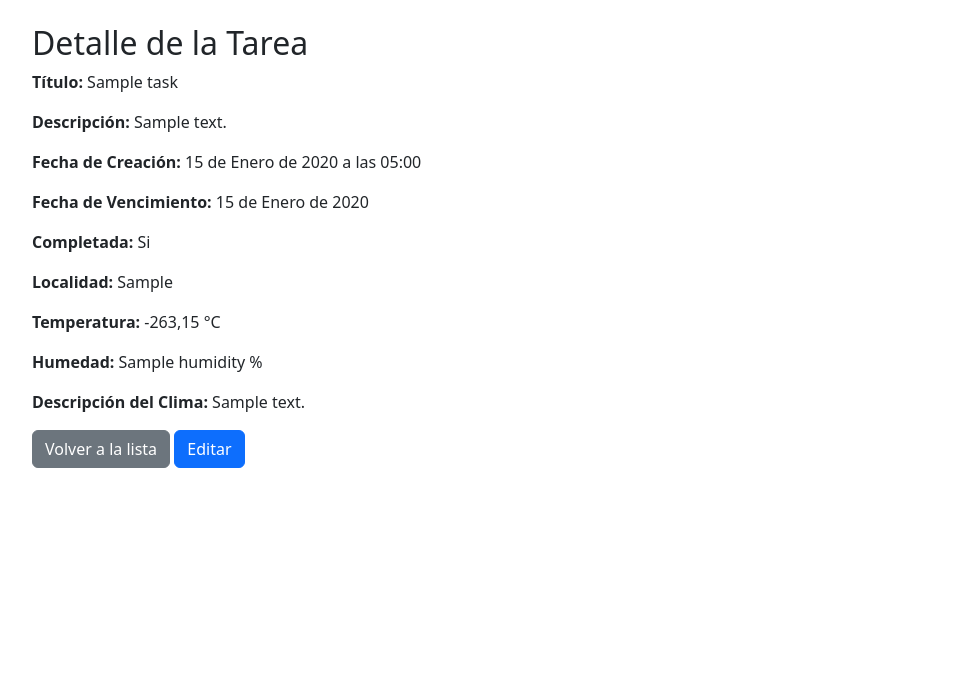
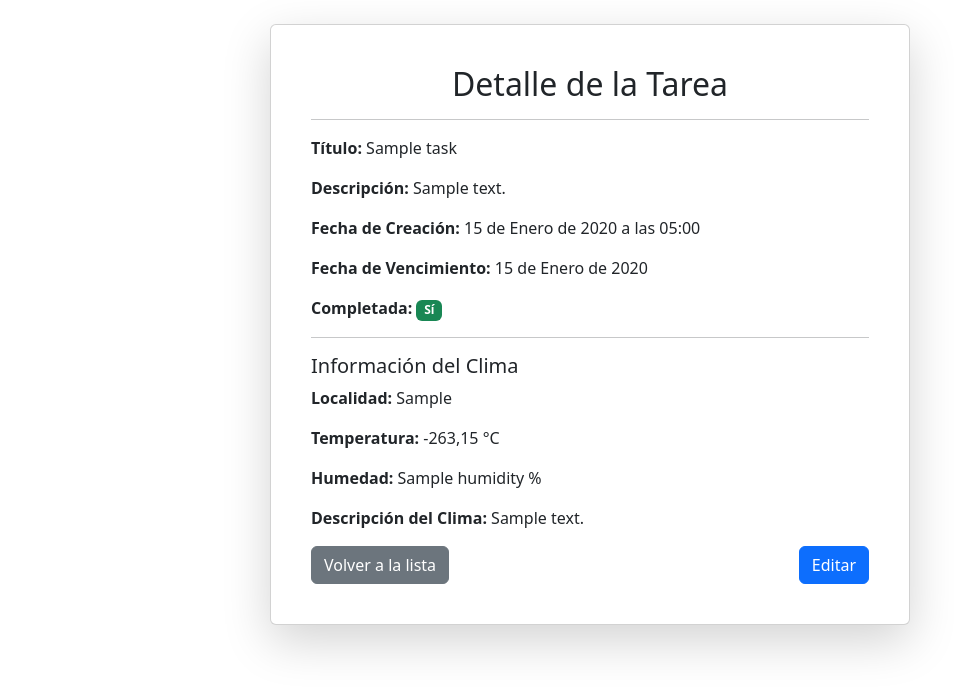
Before and after one commit to ZeusPod/todo_app_tech_interview, a Django app: page /task/1/ in a window 1280 px wide. Shown: the part 56-749 px from the top of the page, without its empty margins (50-1004 px from the left). Run offline with Django 5.2, Linux system fonts and the light colour scheme; tables that the repository leaves empty hold one stand-in row (values such as "Sample post"); a database or web service that is not in the repository returns one stand-in record (values such as "Sample title"); data that the repository does not hold is empty.

Commit message:
se mejora la presentacion template detail

```diff
--- a/templates/task_manager/task_detail.html
+++ b/templates/task_manager/task_detail.html
@@ -3,23 +3,36 @@
 {% block title %}Detalle de Tarea{% endblock %}
 
 {% block content %}
-    <h2>Detalle de la Tarea</h2>
+<div class="d-flex justify-content-center">
+    <div class="card shadow-lg p-4" style="width: 40rem;">
+        <div class="card-body">
+            <h2 class="card-title text-center">Detalle de la Tarea</h2>
+            <hr>
             <p><strong>Título:</strong> {{ task.title }}</p>
             <p><strong>Descripción:</strong> {{ task.description }}</p>
             <p><strong>Fecha de Creación:</strong> {{ task.created_at }}</p>
             <p><strong>Fecha de Vencimiento:</strong> {{ task.due_date }}</p>
 
-    {% if task.completed %}
-        <p><strong>Completada:</strong> Si</p>
-    {% else %}
-        <p><strong>Completada:</strong> No</p>
-    {% endif %}
+            <p><strong>Completada:</strong>
+                <span class="badge {% if task.completed %}bg-success{% else %}bg-danger{% endif %}">
+                    {% if task.completed %}Sí{% else %}No{% endif %}
+                </span>
+            </p>
+
             {% if task.city %}
+                <hr>
+                <h5>Información del Clima</h5>
                 <p><strong>Localidad:</strong> {{ task.city }}</p>
                 <p><strong>Temperatura:</strong> {{ temperature }} °C</p>
                 <p><strong>Humedad:</strong> {{ humidity }} %</p>
                 <p><strong>Descripción del Clima:</strong> {{ weather_description }}</p>
             {% endif %}
+
+            <div class="d-flex justify-content-between mt-3">
                 <a href="{% url 'task_list' %}" class="btn btn-secondary">Volver a la lista</a>
                 <a href="{% url 'update_task' task.id %}" class="btn btn-primary">Editar</a>
+            </div>
+        </div>
+    </div>
+</div>
 {% endblock %}
```
Lines whose indentation alone changed are shown as unchanged.
